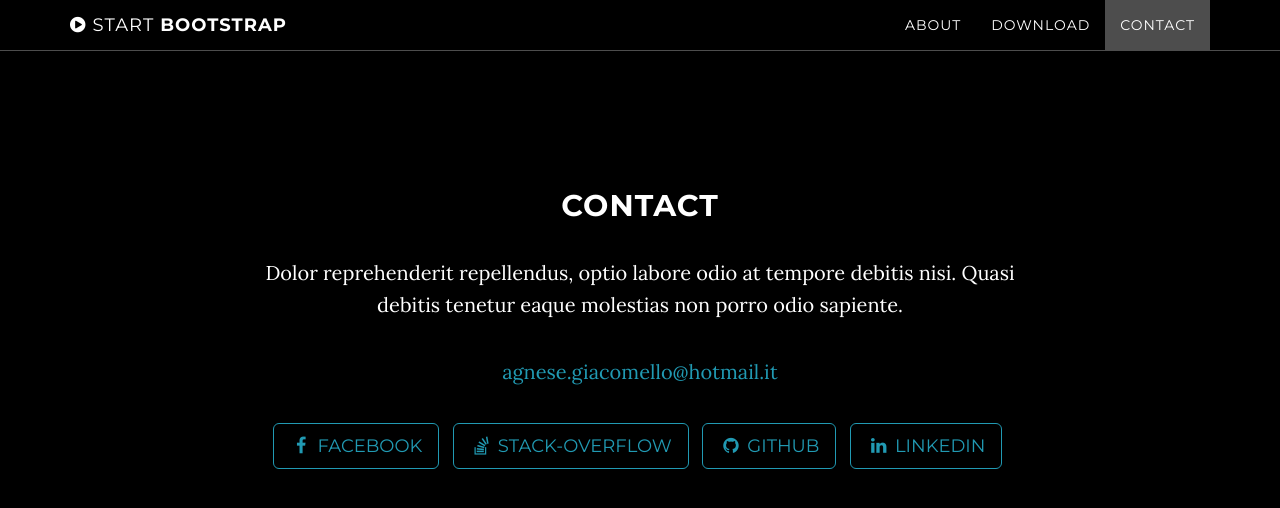
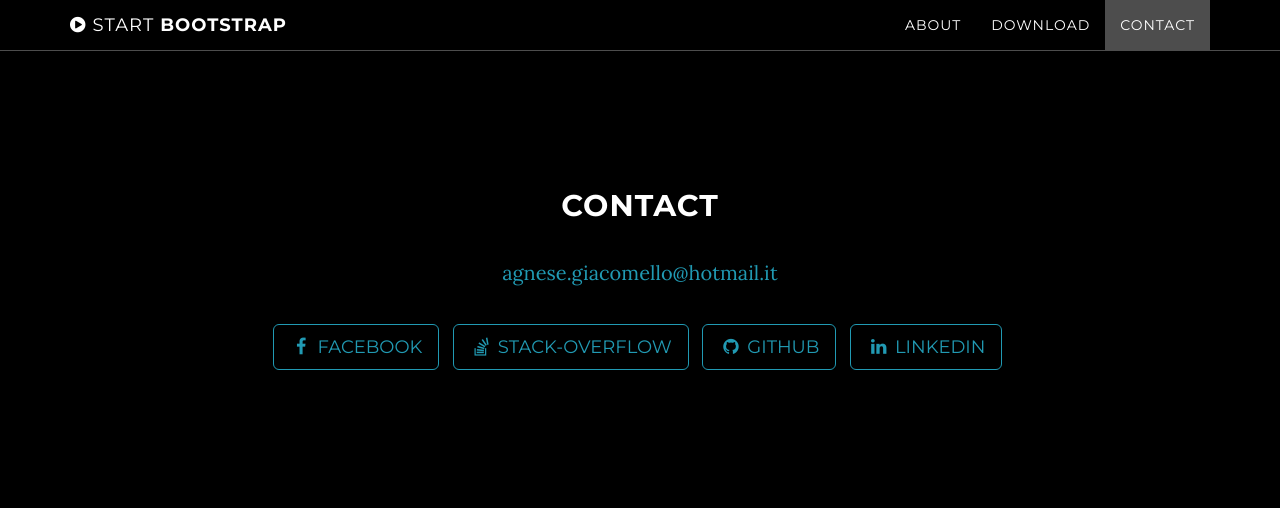
Before and after one commit to AgneseG/AgneseG.github.io, a Jekyll site: the page built from index.html, in a window 1280 px wide and 900 px high, scrolled down 2975 px. Shown: the top 508 px of the window. Built offline with Jekyll 4.4.1, drawn with Linux system fonts in a browser that asks for light colours.

Commit message:
Update contact.html

```diff
--- a/_includes/contact.html
+++ b/_includes/contact.html
@@ -3,7 +3,6 @@
         <div class="row">
             <div class="col-lg-8 col-lg-offset-2">
                 <h2>Contact</h2>
-                <p>Dolor reprehenderit repellendus, optio labore odio at tempore debitis nisi. Quasi debitis tenetur eaque molestias non porro odio sapiente.</p>
                 <p><a href="mailto:{{ site.email }}">{{ site.email }}</a>
                 </p>
                 <ul class="list-inline banner-social-buttons">
```
